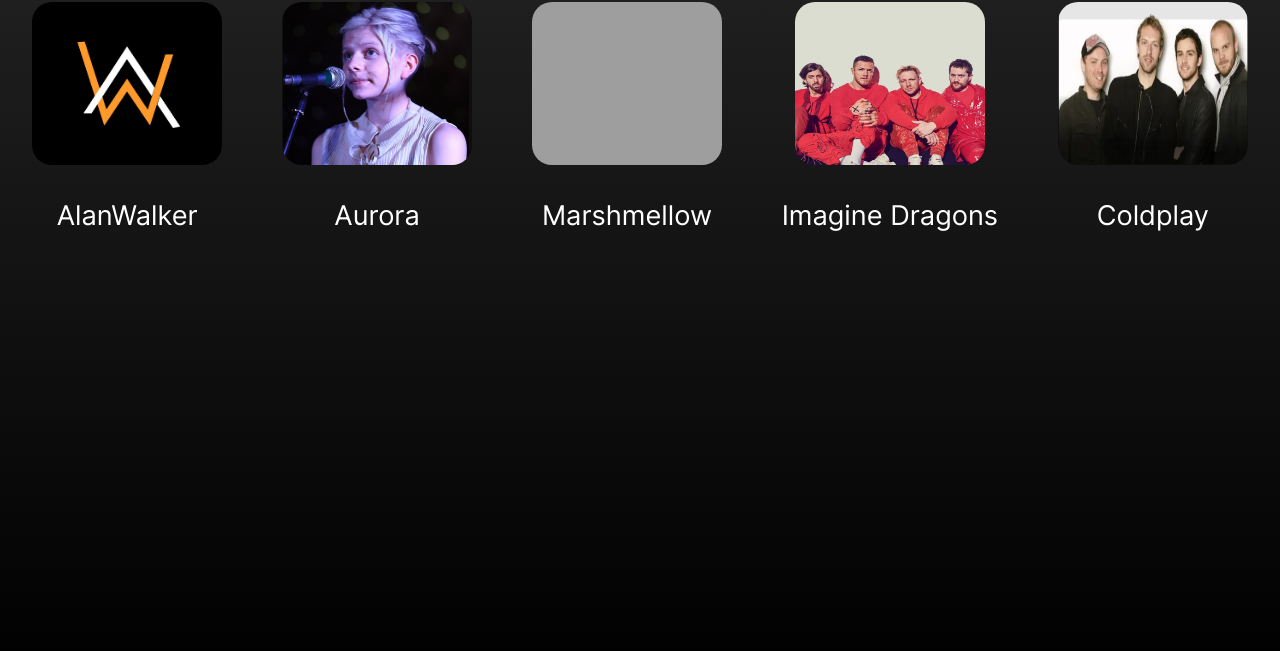
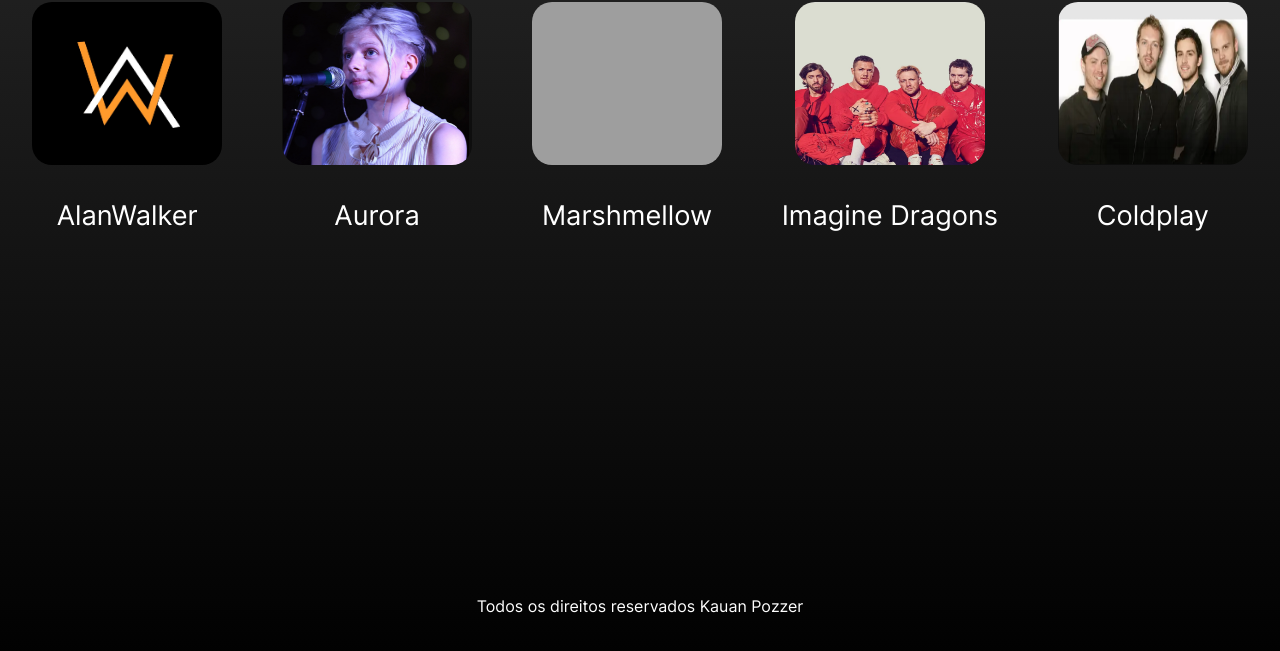
Before and after one commit to UBkauan/SiteMusica, a plain HTML site: page index.html in a window 1280 px wide. Shown: the part 439-1090 px from the top of the page. Drawn offline with Linux system fonts and the light colour scheme; grey boxes are pictures that could not be loaded.

Commit message:
NovoSite

```diff
--- a/index.html
+++ b/index.html
@@ -61,6 +61,9 @@
             </a>
         </article>
 
+        <div class="rodape">
+            <p>Todos os direitos reservados Kauan Pozzer</p>
+        </div>
 
     </div>
 </body>
--- a/style.css
+++ b/style.css
@@ -126,3 +126,14 @@ ul li a:hover{
     padding: 0.5em;
     transition: all 0.4s;
 }
+
+.rodape{
+    background-color: transparent;
+    width: 100%;
+}
+
+.rodape p{
+    color: #FFF;
+    text-align: center;
+    padding-top: 20em;
+}
```
